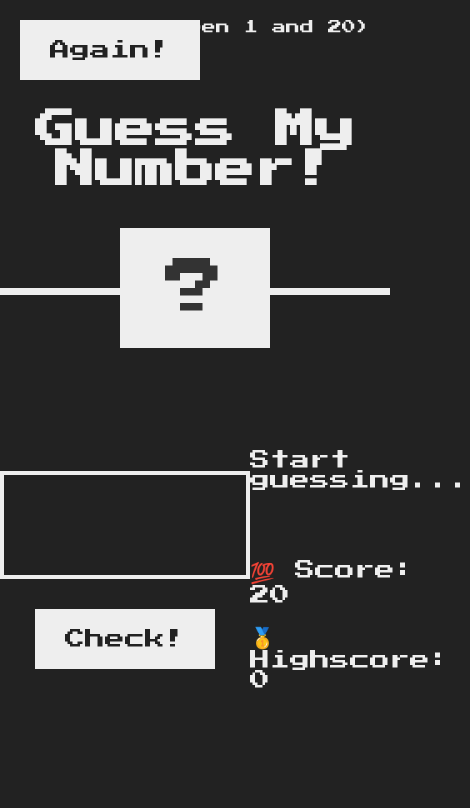
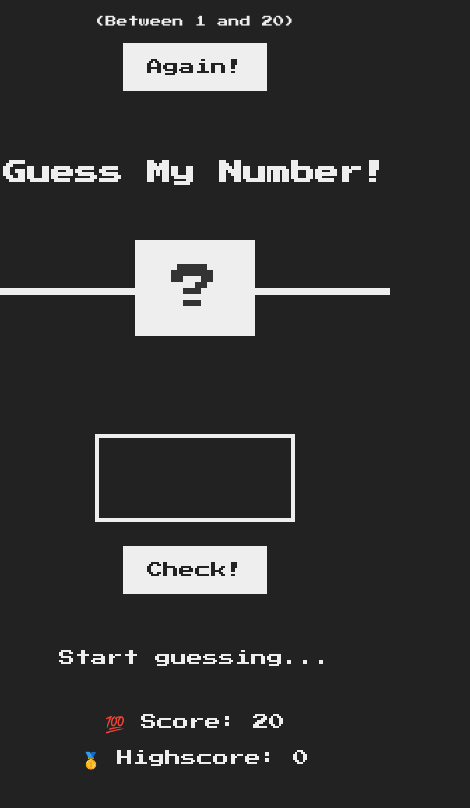
Before and after one commit to Jalgoz/Guess-My-Number, a website: page index.html in a window 390 px wide. Shown: the whole page, 470 px wide, since content can reach past the window. Drawn offline with Linux system fonts and the light colour scheme.

Commit message:
Se hizo responsivo el proyecto"

```diff
--- a/index.html
+++ b/index.html
@@ -1,5 +1,6 @@
 <!DOCTYPE html>
 <html lang="en">
+
 <head>
   <meta charset="UTF-8" />
   <meta name="viewport" content="width=device-width, initial-scale=1.0" />
@@ -7,11 +8,14 @@
   <link rel="stylesheet" href="style.css" />
   <title>Guess My Number!</title>
 </head>
+
 <body>
   <header>
     <h1>Guess My Number!</h1>
+    <div class="first-line">
       <p class="between">(Between 1 and 20)</p>
       <button class="btn again">Again!</button>
+    </div>
     <div class="number">?</div>
   </header>
   <main>
@@ -29,4 +33,5 @@
   </main>
   <script src="script.js"></script>
 </body>
+
 </html>
--- a/style.css
+++ b/style.css
@@ -1,8 +1,4 @@
 @import url('https://fonts.googleapis.com/css?family=Press+Start+2P&display=swap');
-
-:root {
-  $medium: 900px;
-}
 
 * {
   margin: 0;
@@ -13,10 +9,6 @@
 html {
   font-size: 62.5%;
   box-sizing: border-box;
-}
-
-@media only screen and (max-width: $medium) {
-  font-size: 50%;
 }
 
 body {
@@ -30,27 +22,38 @@ body {
 header {
   position: relative;
   height: 35vh;
+  width: 100%;
   border-bottom: 7px solid #eee;
+}
+
+.first-line {
+  position: relative;
+  display: flex;
+  justify-content: space-between;
+  align-items: center;
+  padding: 0 2rem;
 }
 
 main {
   height: 65vh;
   color: #eee;
-  display: flex;
-  align-items: center;
-  justify-content: space-around;
+  display: grid;
+  grid-template-columns: repeat(2, 1fr);
+  align-content: center;
+  justify-items: center;
 }
 
 .left {
-  width: 52rem;
   display: flex;
   flex-direction: column;
   align-items: center;
 }
 
 .right {
-  width: 52rem;
   font-size: 2rem;
+  display: grid;
+  justify-content: center;
+  justify-items: center;
 }
 
 /* ELEMENTS STYLE */
@@ -59,7 +62,7 @@ h1 {
   text-align: center;
   position: absolute;
   width: 100%;
-  top: 52%;
+  top: 50%;
   left: 50%;
   transform: translate(-50%, -50%);
 }
@@ -79,15 +82,10 @@ h1 {
 
 .between {
   font-size: 1.4rem;
-  position: absolute;
-  top: 2rem;
-  right: 2rem;
 }
 
 .again {
-  position: absolute;
-  top: 2rem;
-  left: 2rem;
+  order: -1;
 }
 
 .guess {
@@ -125,3 +123,40 @@ h1 {
 .label-score {
   margin-bottom: 2rem;
 }
+
+@media only screen and (max-width: 1100px) {
+  h1 {
+    font-size: 3rem;
+  }
+}
+
+@media only screen and (max-width: 900px) {
+  html {
+    font-size: 50%;
+  }
+
+  .first-line {
+    flex-direction: column;
+    padding-top: 2rem;
+  }
+
+  .again {
+    margin-top: 2rem;
+    order: 2;
+  }
+
+  main {
+    margin-top: 4rem;
+    grid-template-columns: 1fr;
+    grid-gap: 7rem;
+  }
+
+  h1 {
+    font-size: 3rem;
+    top: 60%;
+  }
+
+  .message {
+    margin-bottom: 5rem;
+  }
+}
```
Lines whose indentation alone changed are shown as unchanged.
